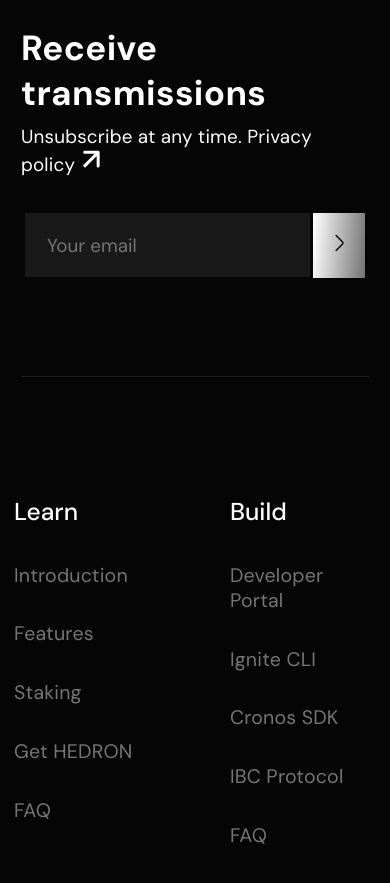
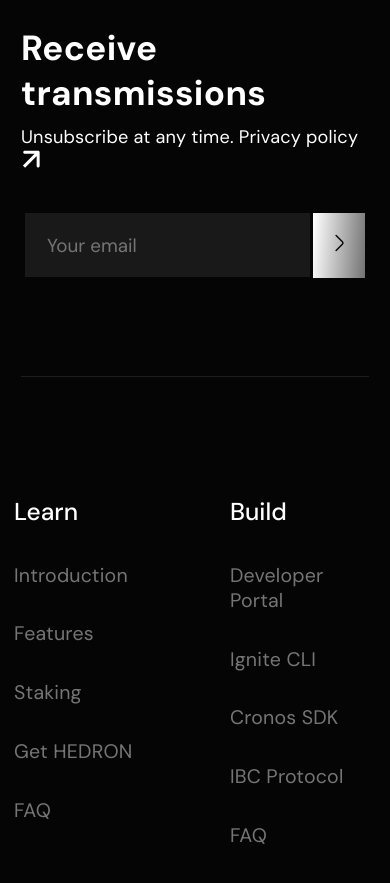
Before and after one commit to cleitokarloh/cronos, a Next.js app: page / in a window 390 px wide. Shown: the part 4960-5843 px from the top of the page. Built offline with nearby package versions, Linux system fonts and the light colour scheme.

Commit message:
usability improvements

```diff
--- a/src/components/Lead.module.css
+++ b/src/components/Lead.module.css
@@ -120,6 +120,10 @@
         padding: 14rem 0rem;
     }
 
+    .container div p {
+        font-size: 2.6rem;
+    }
+
     .container form input {
         width: 82%;
     }
```
